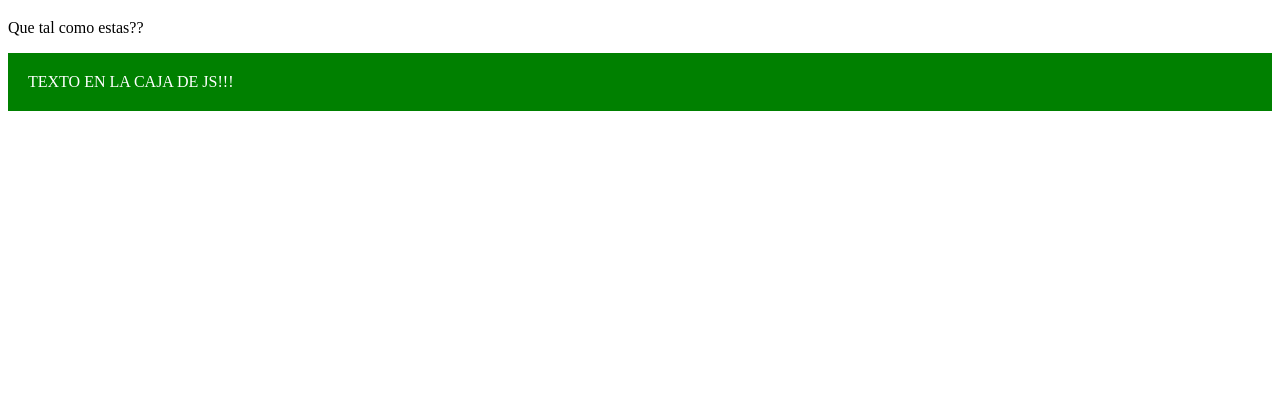
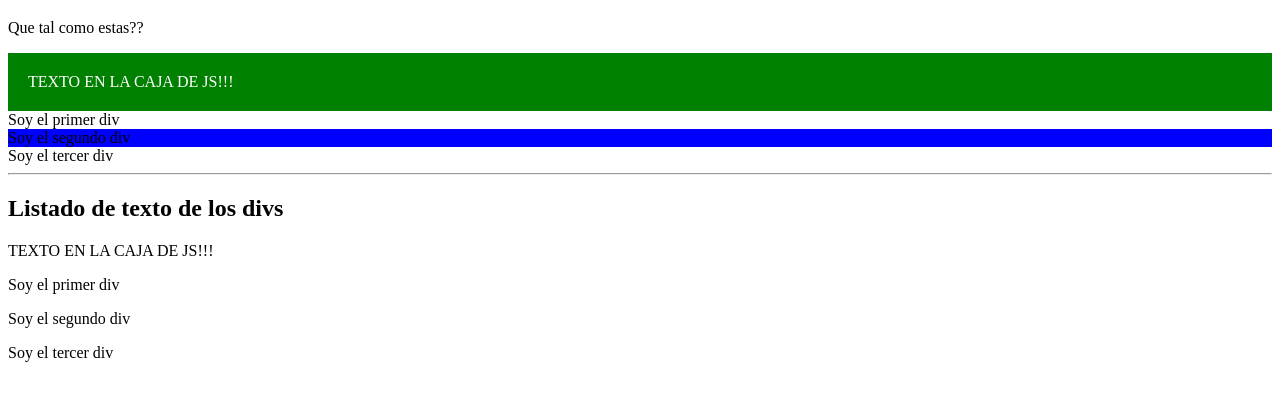
Before and after one commit to AngelDHackerman/javaScriptEnProfundidad, a plain HTML site: page dom.html in a window 1280 px wide. Shown: the part 61-462 px from the top of the page. Drawn offline with Linux system fonts and the light colour scheme.

Commit message:
terminada primera clase de manipulacion del DOM

```diff
--- a/dom.html
+++ b/dom.html
@@ -12,6 +12,15 @@
   <p>Que tal como estas??</p>
   <div id="miCaja">Hola soy una caja</div>
 
+  <div>Soy el primer div</div>
+  <div>Soy el segundo div</div>
+  <div>Soy el tercer div</div>
+
+  <section id="miSeccion">
+    <h1>Listado de texto de los divs</h1>
+  </section>
+
+
   <script src="./profundidadJs/dom.js"></script>
 </body>
 </html>
--- a/profundidadJs/dom.js
+++ b/profundidadJs/dom.js
@@ -6,22 +6,58 @@ const cambiaColor = (color) => {
   caja.style.background = color;
 }
 
+      //Conseguir elementos con un ID concreto
 
 let caja = document.querySelector('#miCaja');
 let caja1 = document.querySelector('#miCaja').innerHTML; //Devuelve el texto que esta dentro del HTML
 caja.innerHTML = 'TEXTO EN LA CAJA DE JS!!!';
 
-        //Cambiamos los estilos del HTML
+          //Cambiamos los estilos del HTML
 
 caja.style.background = 'red';
 caja.style.padding = '20px';
 caja.style.color = 'white';
 cambiaColor('green');
 
-        //Modificar las clases y ID
+          //Modificar las clases y ID
 
 caja.className = 'hola hola2';
 
+console.group(`Identificados por las clases`);
+  console.log(caja);
+  console.log(caja1);
+console.groupEnd();
 
-console.log(caja);
-console.log(caja1);
+      //Conseguir elementos por su  ETIQUETA
+
+console.group(`Identificados por etiquetas`);
+
+let todosLosDivs = document.querySelectorAll('div');
+let seccion = document.querySelector('#miSeccion');
+let hr = document.createElement('hr');
+seccion.prepend(hr); //con prepend agregamos antes y con append agregamos despues;
+
+
+  console.log(todosLosDivs, 'usando document.querySelectorAll');
+
+ let entrandoAlDiv2 =  todosLosDivs[2]; //Entramos al array en el indice 2 y sacamos el texto que contiene;
+ entrandoAlDiv2.innerHTML;
+  console.log('Entramos al div 2:',entrandoAlDiv2 );
+entrandoAlDiv2.style.background = 'blue';
+
+          //crear etiquetas en HTML y manipulando su contenido;
+
+let valor;
+
+for (valor in todosLosDivs) {
+  if ( typeof todosLosDivs[valor].textContent == 'string' ) {
+    let parrafo = document.createElement('p');
+    let texto = document.createTextNode(todosLosDivs[valor].textContent);//textContent extrae el string que contiene el elemento
+    parrafo.append(texto);
+    document.querySelector('#miSeccion').append(parrafo);
+  };
+};
+
+console.groupEnd();
+
+      //Conseguir elementos por CLASE
```
